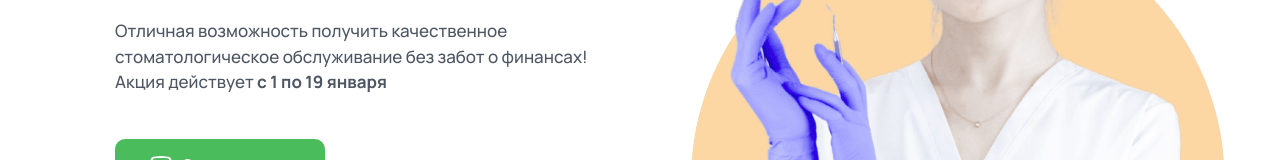
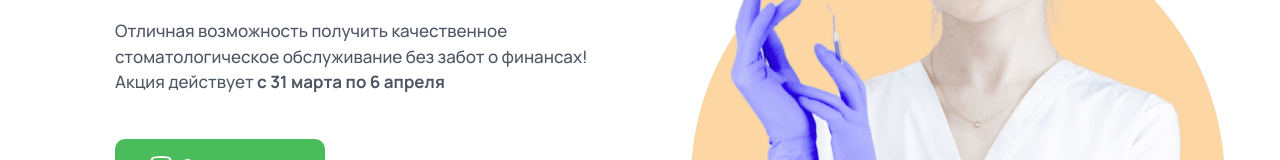
Before and after one commit to azikkw/Galaxy-Dental-Clinic, a Next.js app: page / in a window 1280 px wide. Shown: the part 354-514 px from the top of the page. Built offline with nearby package versions, Linux system fonts and the light colour scheme.

Commit message:
changes in welcome, promotions and two-gis sections on home page

```diff
--- a/src/components/home/PromotionsSection.tsx
+++ b/src/components/home/PromotionsSection.tsx
@@ -10,13 +10,13 @@ const PromotionsSection = () => {
         <div className="bg-secondBlueColor pt-8 rounded-[15px] overflow-hidden sm:pt-12 lg:h-[280px] lg:pt-0 lg:flex lg:items-end">
             <div className="px-5 mb-10 sm:mb-16 sm:px-10 lg:pr-0 lg:mb-0 lg:h-full lg:flex lg:flex-col lg:justify-center">
                 <p className="font-bold text-[33px] leading-[45px] text-mainTextColor mb-4 lg:mb-5 lg:text-[28px] lg:leading-[40px]">
-                    Рассрочка 0•0•12 от <span className="text-redColor">Kaspi.kz</span>
+                    Рассрочка 0•0•24 от <span className="text-redColor">Kaspi.kz</span>
                 </p>
                 <p className="sm:mb-3 lg:mb-7">Отличная возможность получить качественное стоматологическое обслуживание без забот о финансах!</p>
-                <p className="mb-6 lg:hidden">Акция действует <span className="font-bold">с 1 по 19 января</span></p>
+                <p className="mb-6 lg:hidden">Акция действует <span className="font-bold">с 31 марта по 6 апреля</span></p>
                 <Link className="lg:flex lg:items-center lg:gap-5" href="https://zapis-galaxy.pulse.is/?fbclid=PAZXh0bgNhZW0CMTEAAaYb6sxbuwYaCWSSNzivY0dG2X25qHMuGwOk_dqJTUWQrjDstcQXSQIw3v0_aem_iqEQQeZLB43S5a1VWl2vMQ" target="_blank" aria-label="Ссылка для записи">
                     <Button variant="green" size="lg" className="w-[180px] text-[17px]" aria-label="Кнопка для записи"><AppointmentIcon className="!w-5 !h-5"/> Записаться</Button>
-                    <p className="font-bold text-[17px] hidden lg:block">С 1 по 19 января</p>
+                    <p className="font-bold text-[17px] hidden lg:block">С 31 марта по 6 апреля</p>
                 </Link>
             </div>
             <Image src="/images/home/promotion.png" alt="Команда Galaxy Dental Clinic" width="1200" height="578" className="w-full h-[220px] object-cover sm-custom:h-auto md:-mb-3 md:-mr-10 lg:w-auto lg:h-[250px] xl:h-[265px]"/>
--- a/src/components/home/TwoGisSection.tsx
+++ b/src/components/home/TwoGisSection.tsx
@@ -17,8 +17,8 @@ const TwoGisSection = () => {
             <Image src="/images/home/2gis.png" alt="2ГИС" width="2500" height="700" className="w-[300px] sm:w-[400px] sm:mt-3.5 mb-[18px]"/>
             <div className="flex items-center gap-2.5">
                 <Rating amount={5} ratingClassName="gap-2.5 ml-0.5 -mt-0.5" starClassName="size-[21px]"/>
-                <span className="text-xl font-bold text-mainTextColor">4.9</span>
-                <span className="text-lg -ml-1.5">(195 оценок)</span>
+                <span className="text-xl font-bold text-mainTextColor">5.0</span>
+                <span className="text-lg -ml-1.5">(241 оценка)</span>
             </div>
         </Link>
     </section>
--- a/src/components/home/WelcomeSection.tsx
+++ b/src/components/home/WelcomeSection.tsx
@@ -9,11 +9,11 @@ const WelcomeSection = () => {
         <div className="sm:px-6 md:px-10 lg:flex lg:items-end lg:px-[90px] xl:px-0 xl:w-[1050px]">
             <div className="mb-8 px-[15px] sm:px-0 lg:h-full sm:w-[500px] lg:w-[600px] lg:flex lg:flex-col lg:justify-center">
                 <h1 className="text-4xl leading-[50px] font-bold text-mainTextColor mb-3 lg:text-[37px] lg:font-black lg:mb-8 xl:text-[40px] lg:leading-[55px]">
-                    Рассрочка 0•0•12 от <span className="text-redColor">Kaspi.kz</span>
+                    Рассрочка 0•0•24 от <span className="text-redColor">Kaspi.kz</span>
                 </h1>
                 <p className="text-[17px] hidden sm:block">Отличная возможность получить качественное стоматологическое обслуживание без забот о финансах!</p>
                 <p className="text-[17px] mb-7 lg:mb-11">
-                    Акция действует <span className="font-bold">с 1 по 19 января</span>
+                    Акция действует <span className="font-bold">с 31 марта по 6 апреля</span>
                 </p>
                 <Link href="https://zapis-galaxy.pulse.is/?fbclid=PAZXh0bgNhZW0CMTEAAaYb6sxbuwYaCWSSNzivY0dG2X25qHMuGwOk_dqJTUWQrjDstcQXSQIw3v0_aem_iqEQQeZLB43S5a1VWl2vMQ" target="_blank">
                     <Button variant="green" size="lg" className="w-[200px] text-[19px] !py-[27px] lg:w-[210px]"><AppointmentIcon className="!w-6 !h-6"/> Записаться</Button>
```
